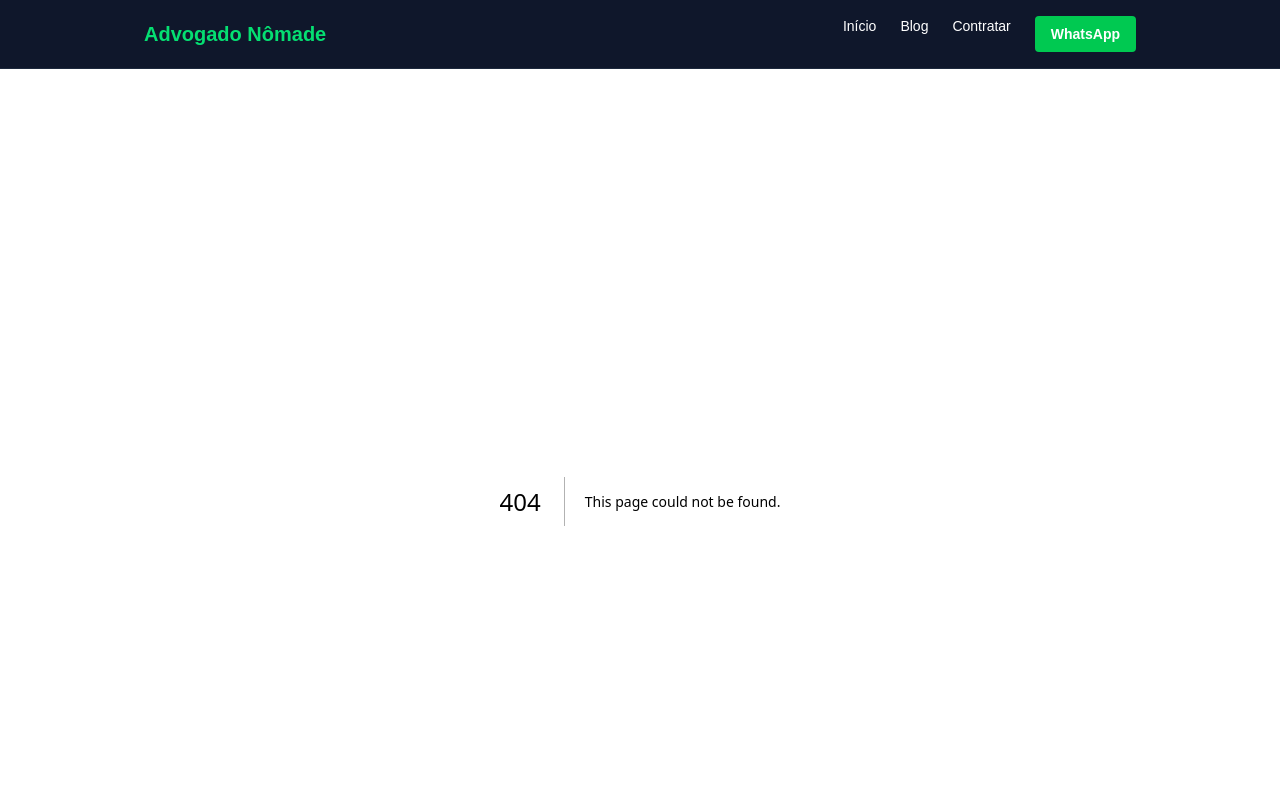
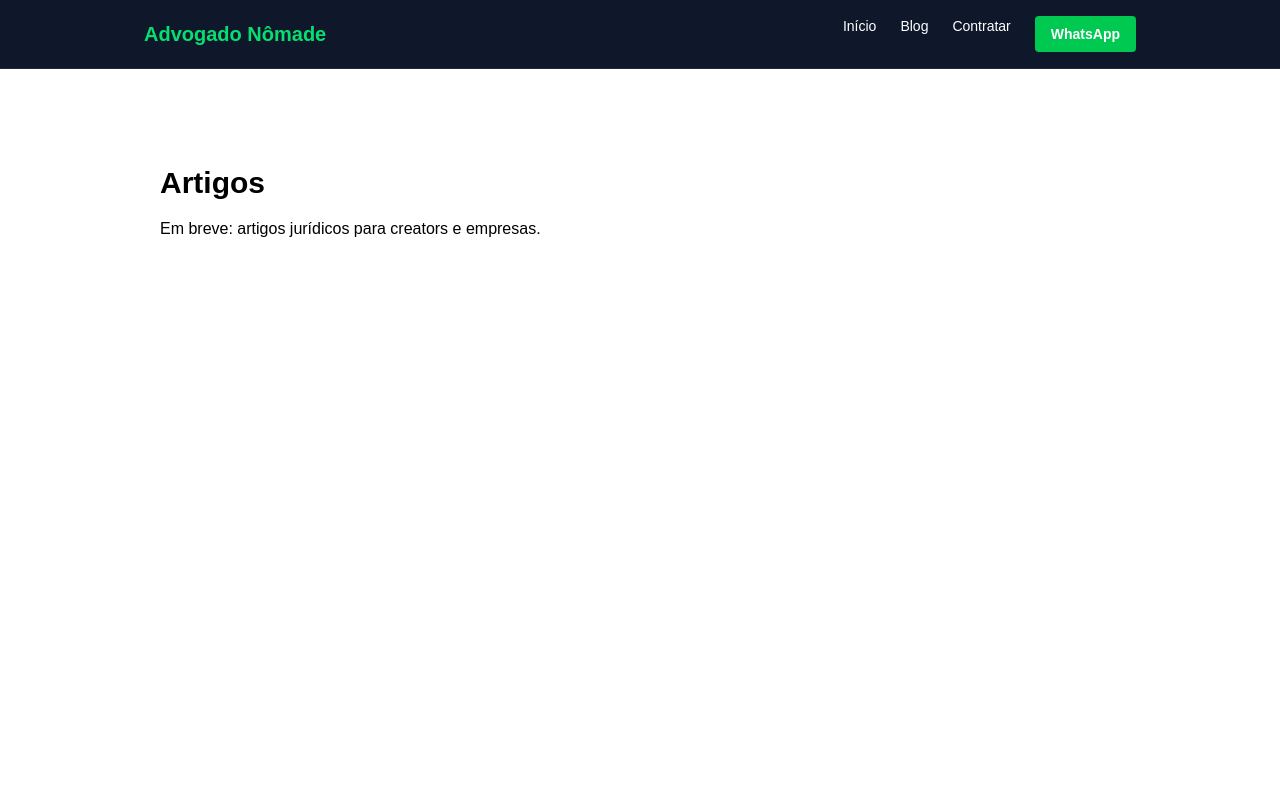
Before and after one commit to mestrereginaldo-site/advogadonomade1, a Next.js app: page /artigos in a window 1280 px wide. Before the commit this address had no page. Shown: the top 800 px of the page. Built offline with nearby package versions, Linux system fonts and the light colour scheme.

Commit message:
Create page.tsx

```diff
--- /dev/null
+++ b/app/artigos/page.tsx
@@ -0,0 +1,11 @@
+// app/artigos/page.tsx
+export default function Artigos() {
+  return (
+    <main className="min-h-screen bg-white text-black">
+      <div className="max-w-5xl mx-auto px-4 py-16">
+        <h1 className="text-3xl font-bold mb-4">Artigos</h1>
+        <p>Em breve: artigos jurídicos para creators e empresas.</p>
+      </div>
+    </main>
+  );
+}
```
